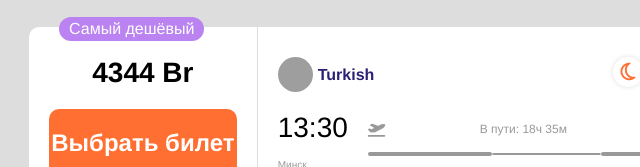
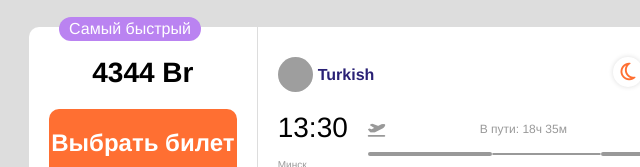
Before and after one commit to horumiko/js-from-zero-to-hero, a plain HTML site: page ui/extra tasks/aviasales/index.html in a window 1280 px wide. Shown: the part 388-555 px from the top of the page, 231-871 px from the left. Drawn offline with Linux system fonts and the light colour scheme; grey boxes are pictures that could not be loaded.

Commit message:
add aviasales extratask

```diff
--- a/ui/extra tasks/aviasales/index.html
+++ b/ui/extra tasks/aviasales/index.html
@@ -125,7 +125,7 @@
             </section>
         </section>
         <section class="card">
-            <span class="special-info fastest-special">Самый дешёвый</span>
+            <span class="special-info fastest-special">Самый быстрый</span>
             <section class="card-side">
                 <h2 class="card-price">4344 Br</h2>
                 <button class="buy-button">Выбрать билет</button>
```
